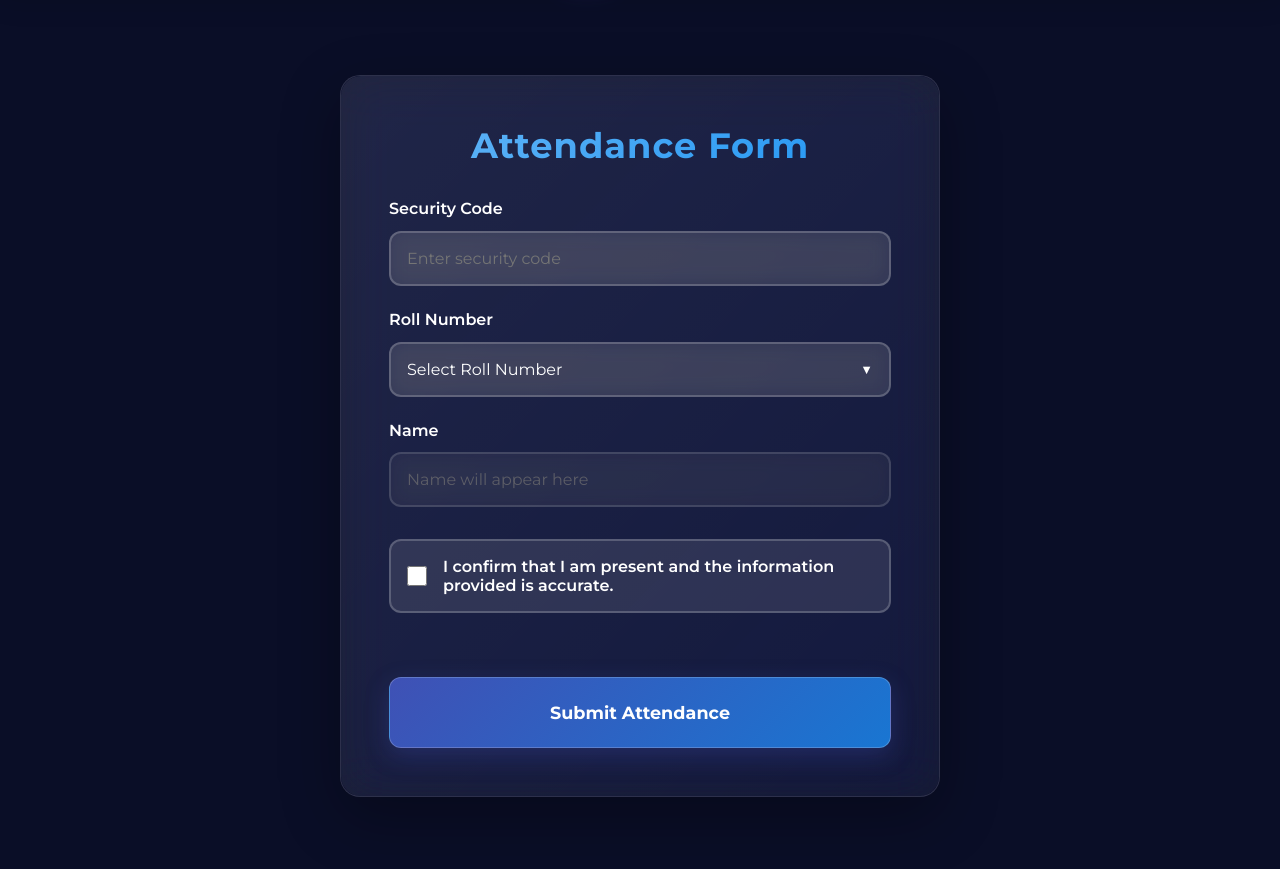
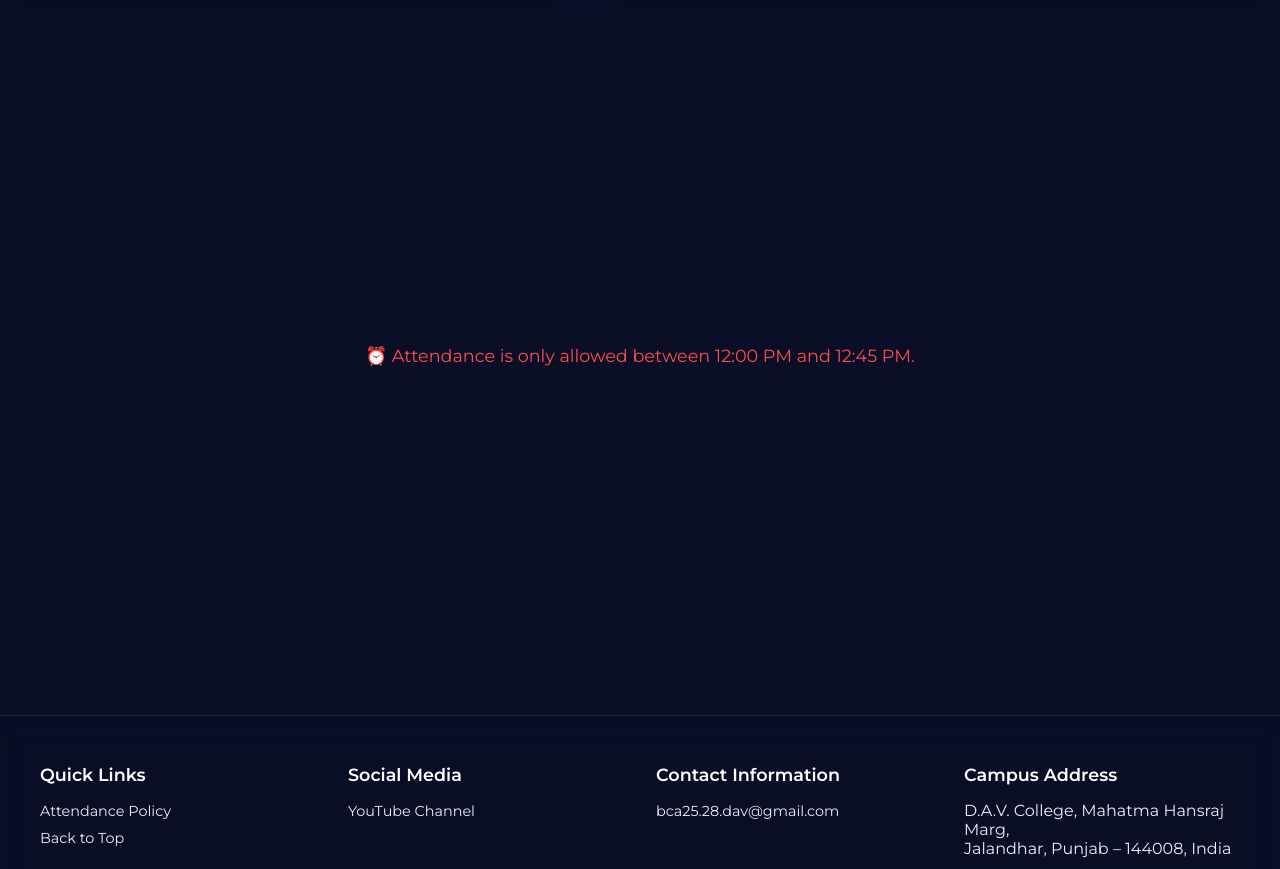
Before and after one commit to prabh12112/ATTENDANCE-LOC-CHECK-1, a plain HTML site: page form.html in a window 1280 px wide. Shown: the part 85-954 px from the top of the page. Drawn offline with Linux system fonts and the light colour scheme.

Commit message:
Update form.html

```diff
--- a/form.html
+++ b/form.html
@@ -1057,5 +1057,42 @@
   });
 </script>
 
+  <script>
+  // Attendance allowed from 12:00 PM to 12:45 PM only
+  const formStart = "12:00"; // Start time in 24-hour format
+  const formEnd = "12:45";   // End time in 24-hour format
+
+  // Function to check if current time is within allowed range
+  function isTimeWithinRange(start, end) {
+    const now = new Date();
+    const currentTime = now.getHours() * 60 + now.getMinutes();
+
+    const [startHour, startMin] = start.split(":").map(Number);
+    const [endHour, endMin] = end.split(":").map(Number);
+
+    const startTime = startHour * 60 + startMin;
+    const endTime = endHour * 60 + endMin;
+
+    return currentTime >= startTime && currentTime <= endTime;
+  }
+
+  // On page load, check time and control form visibility
+  window.addEventListener("DOMContentLoaded", () => {
+    const form = document.getElementById("attendanceForm");
+    const message = document.createElement("div");
+
+    message.style.color = "#ff4d4d";
+    message.style.textAlign = "center";
+    message.style.margin = "20px";
+    message.style.fontSize = "1.1rem";
+
+    if (!isTimeWithinRange(formStart, formEnd)) {
+      form.style.display = "none";
+      message.textContent = "⏰ Attendance is only allowed between 12:00 PM and 12:45 PM.";
+      form.parentNode.insertBefore(message, form);
+    }
+  });
+</script>
+
 </body>
 </html>
```
